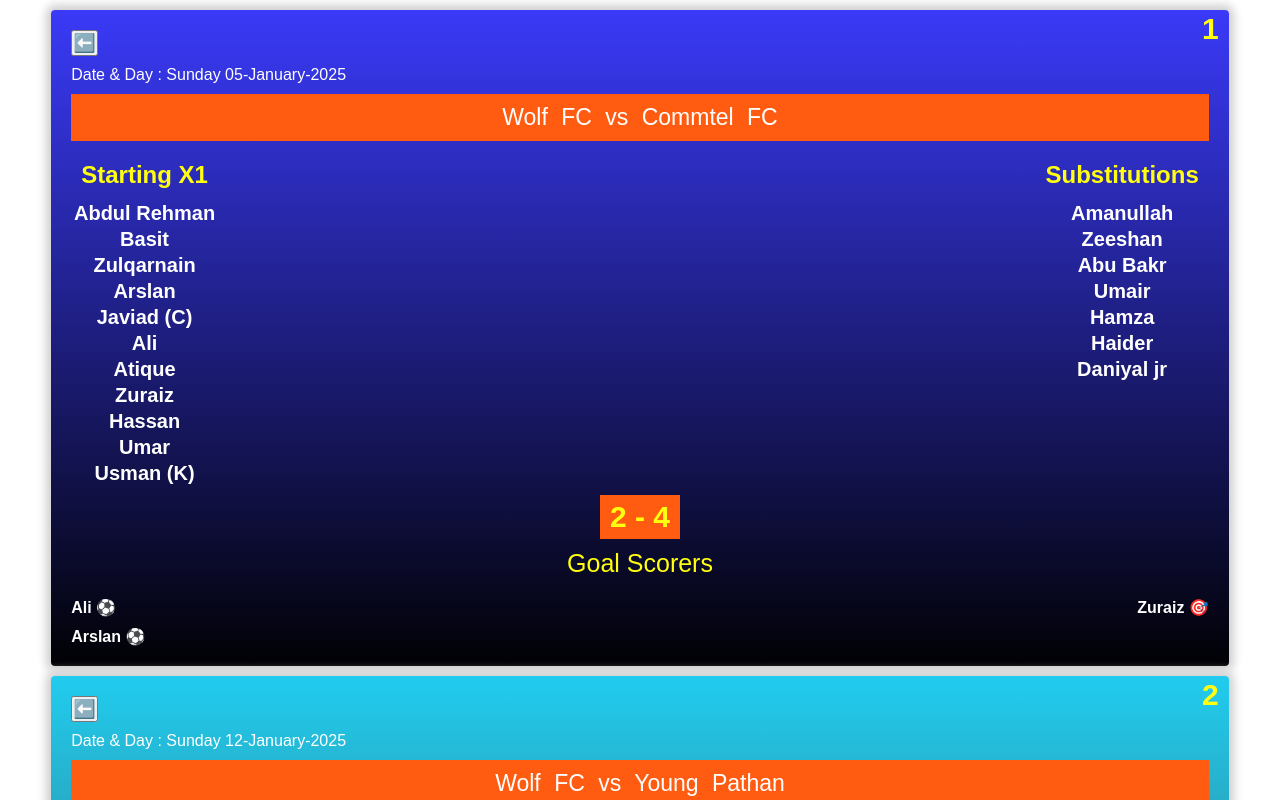
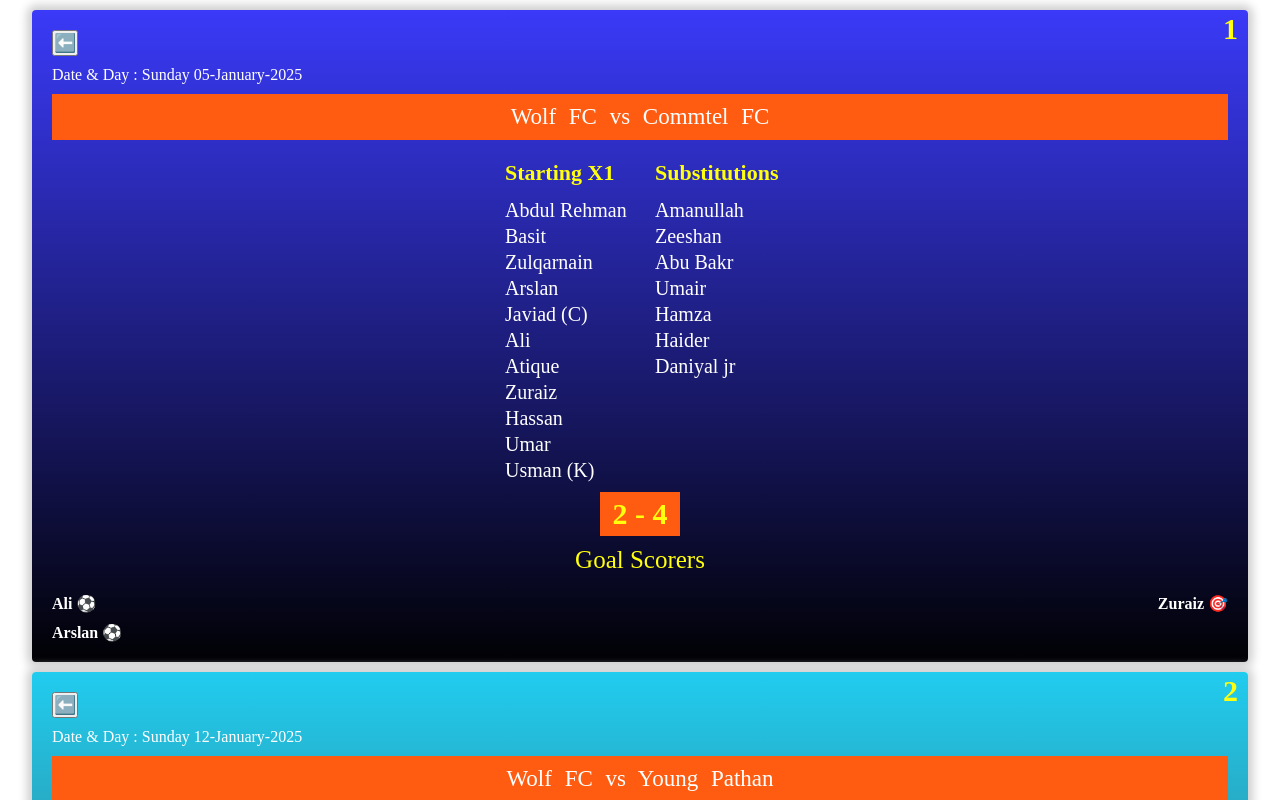
Before and after one commit to Zulqarnain32/wolf, a React (Vite) app: page /club in a window 1280 px wide. Shown: the top 800 px of the page. Built offline with nearby package versions, Linux system fonts and the light colour scheme.

Commit message:
added too much data

```diff
--- a/src/App.css
+++ b/src/App.css
@@ -1,11 +1,10 @@
 *{
-  margin: 0;padding: 0;padding: 0;
-  padding: 0;padding: 0;
-  padding: 0;padding: 0;
+  margin: 0;
   padding:0;
   box-sizing: border-box;
   list-style: none;
   font-family: 'Poppins',sans-serif;
+  font-family: Roboto Flex;
 }
 
 :root {
@@ -140,8 +139,9 @@
 
 /* Matchdat  */
 .match-container{
-  width: 500px;
+  width: 100px;
   height: 600px;
+  background-color: red;
   /* font-size: 20px; */
   /* border: 2px solid rgb(18, 16, 16); */
   /* background-color: orange; */
@@ -178,7 +178,7 @@
 
 .players p{
   font-size: 20px;
-  font-weight: bold;
+  /* font-weight: ; */
   margin-top: 10px;
 }
 
@@ -199,7 +199,7 @@
 
 .match-info{
   display: flex;
-  font-weight: bold;
+  /* font-weight: bold; */
   justify-content: space-between;
 }
 
@@ -211,7 +211,7 @@
   padding: 10px;
   text-align: center;
   font-size: 25px;
-  font-weight: bold;
+  /* font-weight: bold; */
   letter-spacing: 3px;
 
 }
@@ -219,7 +219,7 @@
 .box{
   background-color: var(--main-color);
   color: var(--text-color);
-  font-weight: bold;
+  /* font-weight: bold; */
   /* width: 120px; */
   text-align: center;
   padding: 10px;
@@ -237,7 +237,7 @@
   margin-bottom: 10px;
 }
 .match-post{
-  width: 92%;
+  width: 95%;
   margin: 10px auto;
   padding: 20px;
   border-radius: 4px;
@@ -281,21 +281,35 @@
 .complete-match{
   display: flex;
   justify-content: space-between;
+  justify-content: center;
   width: 100%;
+  /* background-color: red; */
   border-radius: 10px;
   flex-wrap: wrap;
 }
 .team{
-   text-align: center;
+   text-align: left;
+}
+.team1{
+  /* background-color: orange; */
+  width: 150px;
+}
+.team2{
+  /* background-color: aqua; */
+  width: 120px;
 }
 .team h2{
   display: block;
-  padding: 10px;
+  padding: 10px 0px;
   color: var(--text-color);
+  text-align: left ;
+  /* padding: 0; */
+  /* color: red; */
+  font-size: 22px;
 }
 .team p{
   margin-top: 3px;
-  font-weight: bold;
+  /* font-weight: bold; */
   font-size: 20px;
 }
 .goalscorers{
@@ -335,6 +349,7 @@
 @media (max-width: 600px) {
   .match-container{
     width: 340px;
+
   }
   .logo{
     font-size: 25px ;
--- a/src/historyApi/AcademyData.jsx
+++ b/src/historyApi/AcademyData.jsx
@@ -59,7 +59,7 @@ const AcademyData = [
             player4: "Farhan",
         },
         goalScorers: {
-            teamScorers: ['Zeeshan ⚽️','Zuriaz','Danish ⚽️', 'Farhan  ⚽️','Abdullah  ⚽️'],
+            teamScorers: ['Zeeshan ⚽️','Zuriaz ⚽️','Danish ⚽️', 'Farhan  ⚽️','Abdullah  ⚽️'],
             assistProviders: ['Danish 🎯🎯']
         },
         finalScore: "5 - 2"
--- a/src/historyApi/ClubData.jsx
+++ b/src/historyApi/ClubData.jsx
@@ -130,6 +130,38 @@ const HistoryData = [
         },
         finalScore: "6 - 3"
     },
+    {
+        timeStamp: {
+            day: "Sunday",
+            date: "02-February-2025"
+        },
+        matchbetween:"Wolf FC vs Mama FC",
+        starting11: {
+            player1: "Wahab",
+            player2: "Basit",
+            player3: "Zulqarnain",
+            player4: "Arslan",
+            player5: "Javiad (C)",
+            player6: "Umar",
+            player7: "Sanaullah",
+            player8: "Zuraiz",
+            player9: "Danish",
+            player10: "Usman (K)",
+            player11: "Hassan",
+
+        },
+        substitutions: {
+            player1: "Hamza",
+            player2: "Umair",
+            player3: "Amanullah",
+            player4: "Daniyal",
+        },
+        goalScorers: {
+            teamScorers: [''],
+            assistProviders: ['']
+        },
+        finalScore: "0 - 2"
+    },
 ]
 
 export default HistoryData
--- a/src/scorersApi/scorersData.jsx
+++ b/src/scorersApi/scorersData.jsx
@@ -11,7 +11,7 @@ const scorerData = [
     {
         id: 2,
         player: "Arslan",
-        matchPlayed: 3,
+        matchPlayed: 4,
         Goals: 2,
         bg: "#bb9df6",
         assists:0,
@@ -20,7 +20,7 @@ const scorerData = [
     {
         id: 3,
         player: "Zulqarnain",
-        matchPlayed: 4,
+        matchPlayed: 5,
         Goals: 1,
         assists:0,
         bg: "#f6e562",
@@ -29,7 +29,7 @@ const scorerData = [
     {
         id: 4,
         player: "Zuraiz",
-        matchPlayed: 4,
+        matchPlayed: 5,
         Goals: 4,
         assists:1,
         bg: "#afc5ce",
@@ -38,7 +38,7 @@ const scorerData = [
     {
         id: 5,
         player: "Hassan",
-        matchPlayed: 4,
+        matchPlayed: 5,
         Goals: 2,
         bg: "#1de8a1",
         assists:0,
@@ -47,7 +47,7 @@ const scorerData = [
     {
         id: 6,
         player: "Danish",
-        matchPlayed: 2,
+        matchPlayed: 3,
         Goals: 3,
         bg: "#e1ff5c",
         assists:0,
@@ -56,8 +56,8 @@ const scorerData = [
     {
         id: 7,
         player: "Sanaullah",
+        matchPlayed: 1,
         Goals: 0,
-        matchPlayed: 0,
         bg: "aquamarine",
         assists:0,
         position: "Mid Fielder"
@@ -65,7 +65,7 @@ const scorerData = [
     {
         id: 8,
         player: "Daniyal",
-        matchPlayed: 0,
+        matchPlayed: 1,
         Goals: 0,
         bg: "#87e1ff",
         assists:0,
@@ -83,7 +83,7 @@ const scorerData = [
     {
         id: 10,
         player: "Umair",
-        matchPlayed: 2,
+        matchPlayed: 3,
         Goals: 0,
         assists:0,
         bg: "#c7b9ee",
@@ -101,7 +101,7 @@ const scorerData = [
     {
         id: 12,
         player: "Javaid",
-        matchPlayed: 4,
+        matchPlayed: 5,
         Goals: 0,
         bg: "#61dd87",
         assists:0,
@@ -110,7 +110,7 @@ const scorerData = [
     {
         id: 13,
         player: "Basit",
-        matchPlayed: 2,
+        matchPlayed: 3,
         Goals: 0,
         bg: "#87d0f2",
         assists:0,
@@ -120,7 +120,7 @@ const scorerData = [
         id: 14,
         player: "Amanullah",
         Goals: 0,
-        matchPlayed: 3,
+        matchPlayed: 4,
         assists:0,
         bg: "#d79999",
         position: "Defender"
@@ -137,7 +137,7 @@ const scorerData = [
     {
         id: 16,
         player: "Hamza ",
-        matchPlayed: 3,
+        matchPlayed: 4,
         Goals: 0,
         assists:0,
         bg: "#7ec774",
```
